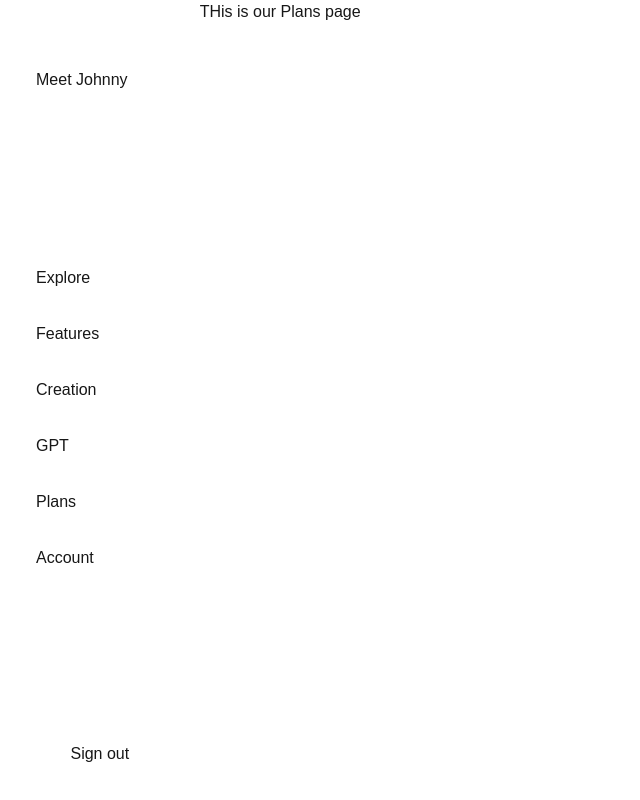
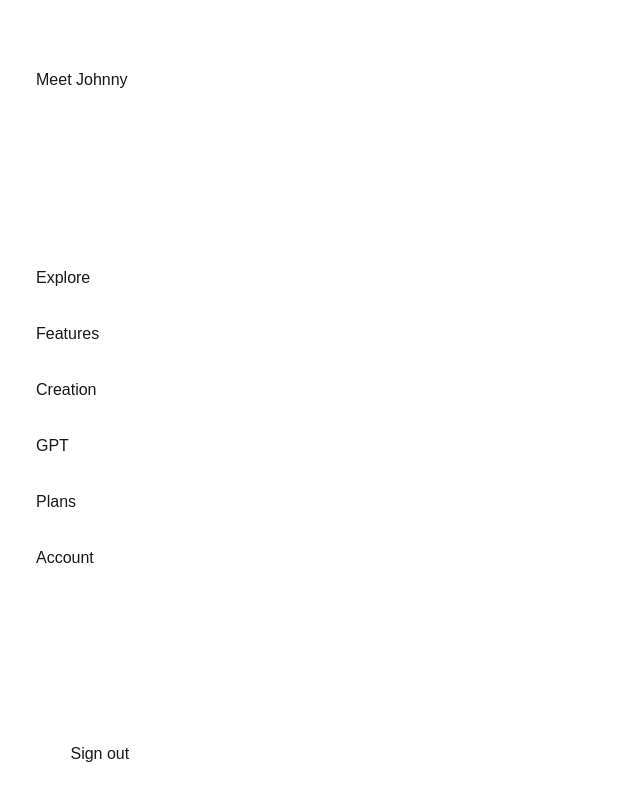
Before and after one commit to kevthefoo/mjweb, a Next.js app: page /plans in a window 1280 px wide. Shown: the whole page, without its empty margins (0-640 px from the left). Built offline with nearby package versions, Linux system fonts and the light colour scheme.

Commit message:
Enhance Plans page layout and integrate Stripe pricing table; update GPT page styling with background image

```diff
--- a/app/(dashboard)/gpt/page.tsx
+++ b/app/(dashboard)/gpt/page.tsx
@@ -34,7 +34,7 @@ export default function GPT() {
 
     return (
         <section className="h-full w-full flex flex-col justify-between">
-            <div className="flex-grow p-4 overflow-y-auto border-2 border-red-500">
+            <div className="flex-grow p-4 overflow-y-auto border-2 border-red-500 bg-no-repeat bg-center bg-[url('/gptLogo.png')] bg-[length:100px_100px]">
                 {messages.map((message, index) => (
                     <div key={index} className="mb-2">
                         {message}
--- a/app/(dashboard)/plans/page.tsx
+++ b/app/(dashboard)/plans/page.tsx
@@ -1,3 +1,10 @@
 export default async function Plans() {
-    return <section>THis is our Plans page</section>;
+    return (
+        <section className="h-full w-full border-4 border-white py-4">
+            <script
+                async
+                src="https://js.stripe.com/v3/pricing-table.js"
+            ></script>
+        </section>
+    );
 }
```
Also changed, not shown: public/gptLogo.png (added).
